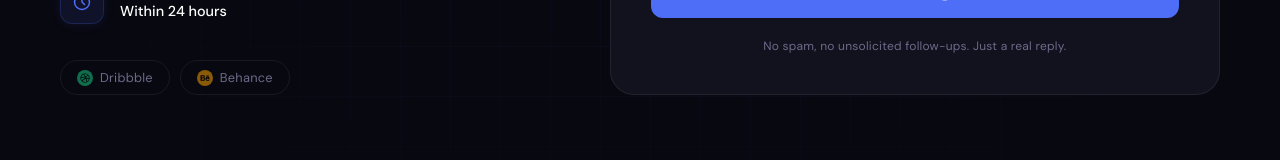
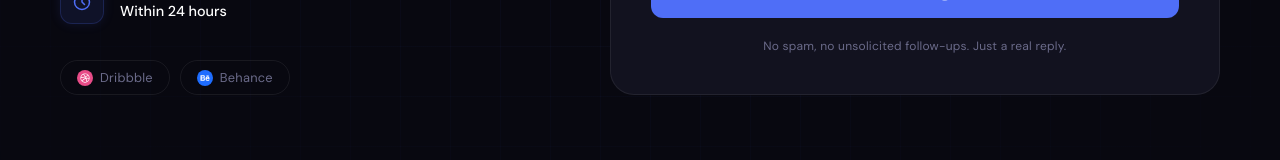
Before and after one commit to nelu11221/portfolio, a React (Create React App) app: page / in a window 1280 px wide. Shown: the part 5763-5923 px from the top of the page. Built offline with nearby package versions, Linux system fonts and the light colour scheme.

Commit message:
Ready for deployment

```diff
--- a/src/App.css
+++ b/src/App.css
@@ -1731,9 +1731,8 @@ body {
 .social-link-icon {
   width: 16px;
   height: 16px;
-  opacity: 0.6;
+  opacity: 1;
   transition: opacity 0.3s ease;
-  filter: invert(1);
 }
 
 .social-link:hover .social-link-icon {
```
